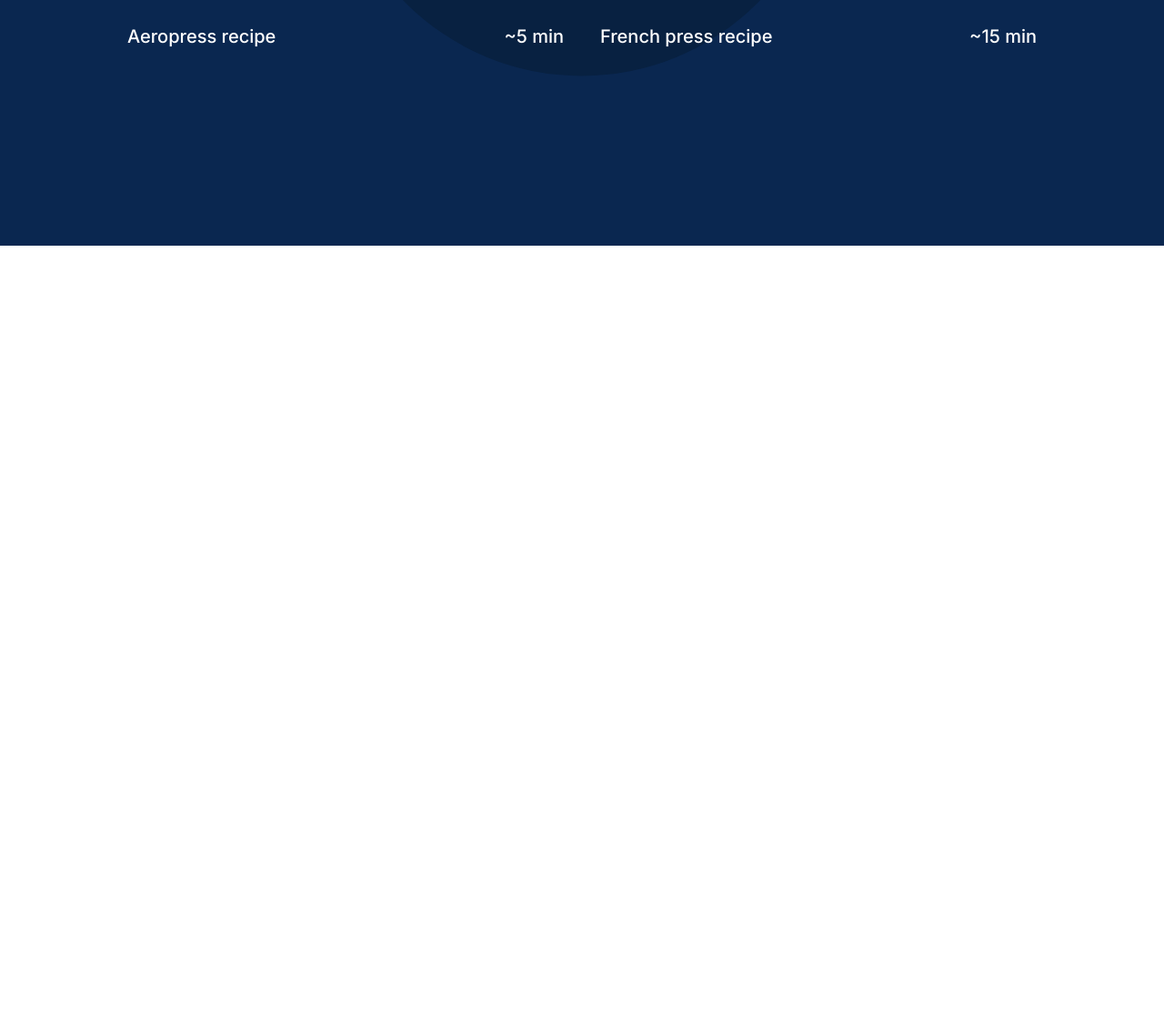
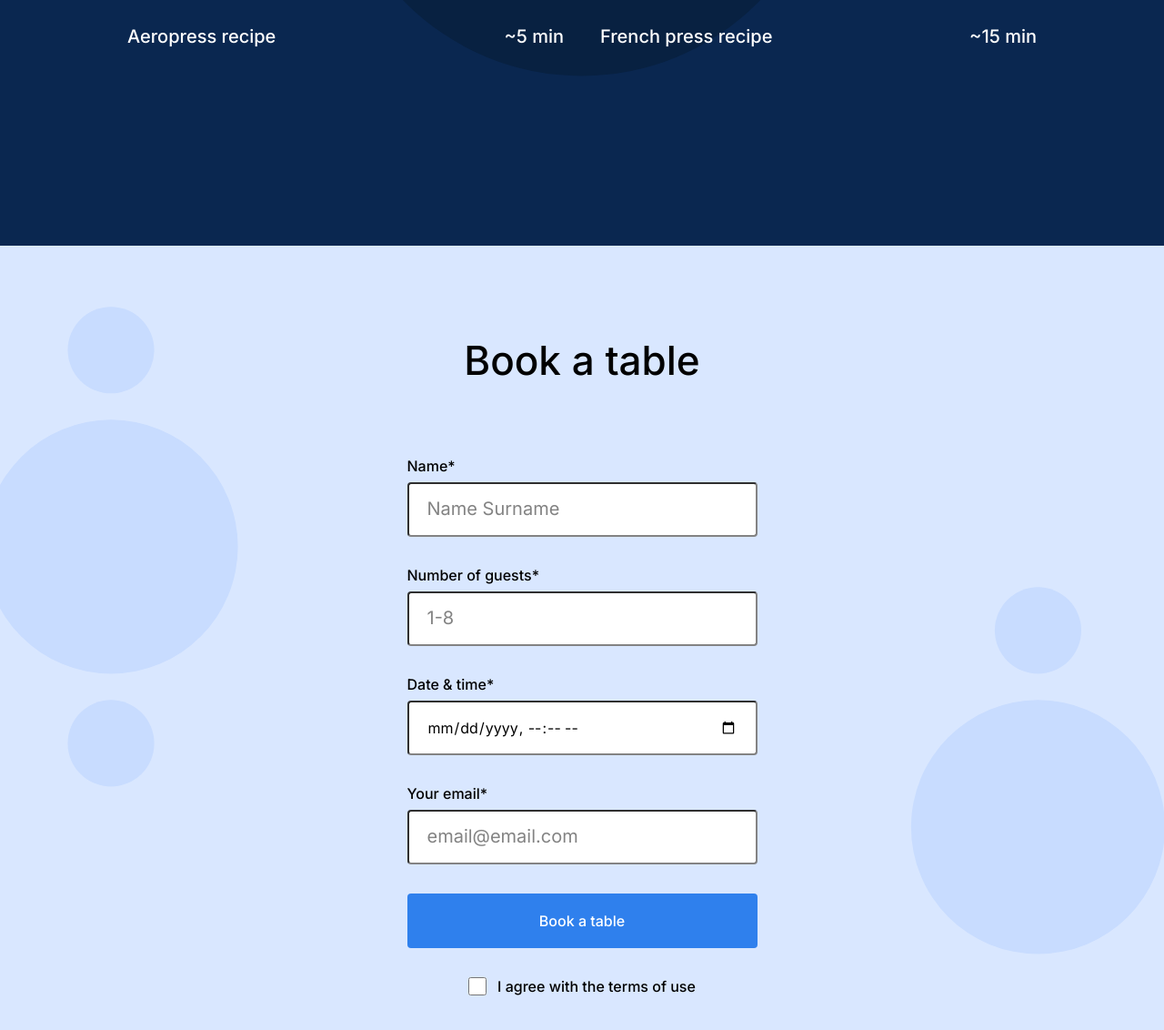
Before and after one commit to EEliason1/se_project_coffeeshop, a plain HTML site: page index.html in a window 1280 px wide. Shown: the part 1392-2524 px from the top of the page at 91% size. Before the commit the page ends 1662 px from the top, so only its background shows below. Drawn offline with Linux system fonts and the light colour scheme.

Commit message:
form added

```diff
--- a/index.html
+++ b/index.html
@@ -108,7 +108,60 @@
             </div>
           </div>
         </section>
-        <section id="reservation-section" class="reservation"></section>
+        <section id="reservation-section" class="reservation">
+          <h2 class="reservation__title">Book a table</h2>
+          <form action="" class="reservation__form form">
+            <fieldset class="form__fieldset">
+              <label for="name" class="form__label">
+                Name*<input
+                  type="text"
+                  class="form__input"
+                  placeholder="Name Surname"
+                  id="name"
+                  required
+                />
+              </label>
+              <label for="num-guests" class="form__label">
+                Number of guests*<input
+                  type="number"
+                  class="form__input"
+                  min="1"
+                  max="8"
+                  placeholder="1-8"
+                  id="num-guests"
+                  required
+                />
+              </label>
+              <label for="date-and-time" class="form__label">
+                Date & time*<input
+                  type="datetime-local"
+                  class="form__input"
+                  id="date-and-time"
+                  required
+                />
+              </label>
+              <label for="email" class="form__label">
+                Your email*<input
+                  type="text"
+                  class="form__input"
+                  placeholder="email@email.com"
+                  id="email"
+                  required
+                />
+              </label>
+            </fieldset>
+            <button class="form__button">Book a table</button>
+            <label for="checkbox" class="form__label form__label_type_checkbox">
+              <input
+                id="checkbox"
+                type="checkbox"
+                class="form__checkbox"
+                required
+              />
+              I agree with the terms of use
+            </label>
+          </form>
+        </section>
         <section id="menu-section" class="menu"></section>
         <section class="about"></section>
       </main>
--- a/pages/index.css
+++ b/pages/index.css
@@ -183,6 +183,104 @@
 }
 
 .reservation {
+  background-color: #d9e7ff;
+  background-image: url("../images/background_reservation.svg");
+  background-repeat: no-repeat;
+  background-size: cover;
+  background-position: center;
+
+  padding: 100px 0 120px;
+}
+
+.reservation__title {
+  font-family: "Inter", Arial, sans-serif;
+  font-style: normal;
+  font-weight: 500;
+  font-size: 44px;
+  line-height: 52px;
+  margin: 0 auto 80px;
+  text-align: center;
+}
+
+.reservation__form {
+  margin: 0 auto;
+}
+
+.form {
+  max-width: 385px;
+}
+
+.form__fieldset {
+  border: none;
+  padding: 0;
+  margin: 0;
+}
+
+.form__label {
+  display: block;
+  margin-bottom: 32px;
+  font-family: "Inter", Arial, sans-serif;
+  font-style: normal;
+  font-weight: 500;
+  font-size: 16px;
+  line-height: 20px;
+}
+
+.form__label_type_checkbox {
+  display: flex;
+  justify-content: center;
+  gap: 12px;
+}
+
+.form__input {
+  border-radius: 4px;
+  border-color: #838383;
+  display: block;
+  box-sizing: border-box;
+  width: 100%;
+  padding: 0 20px 0 20px;
+  margin-top: 8px;
+  height: 60px;
+}
+
+.form__button {
+  border-radius: 4px;
+  width: 100%;
+  padding: 0;
+  height: 60px;
+  font-family: "Inter", Arial, sans-serif;
+  font-style: normal;
+  font-weight: 500;
+  font-size: 16px;
+  line-height: 20px;
+  background-color: #2f80ed;
+  border: none;
+  color: #fff;
+  margin-bottom: 32px;
+}
+
+.form__button:hover {
+  opacity: 0.7;
+}
+
+.form__checkbox {
+  border-radius: 2px;
+  font-family: "Inter", Arial, sans-serif;
+  font-style: normal;
+  font-weight: 500;
+  font-size: 16px;
+  line-height: 20px;
+  height: 20px;
+  width: 20px;
+}
+
+input::placeholder {
+  font-family: "Inter", Arial, sans-serif;
+  font-style: normal;
+  font-weight: normal;
+  font-size: 20px;
+  line-height: 30px;
+  color: #838383;
 }
 
 .menu {
```
